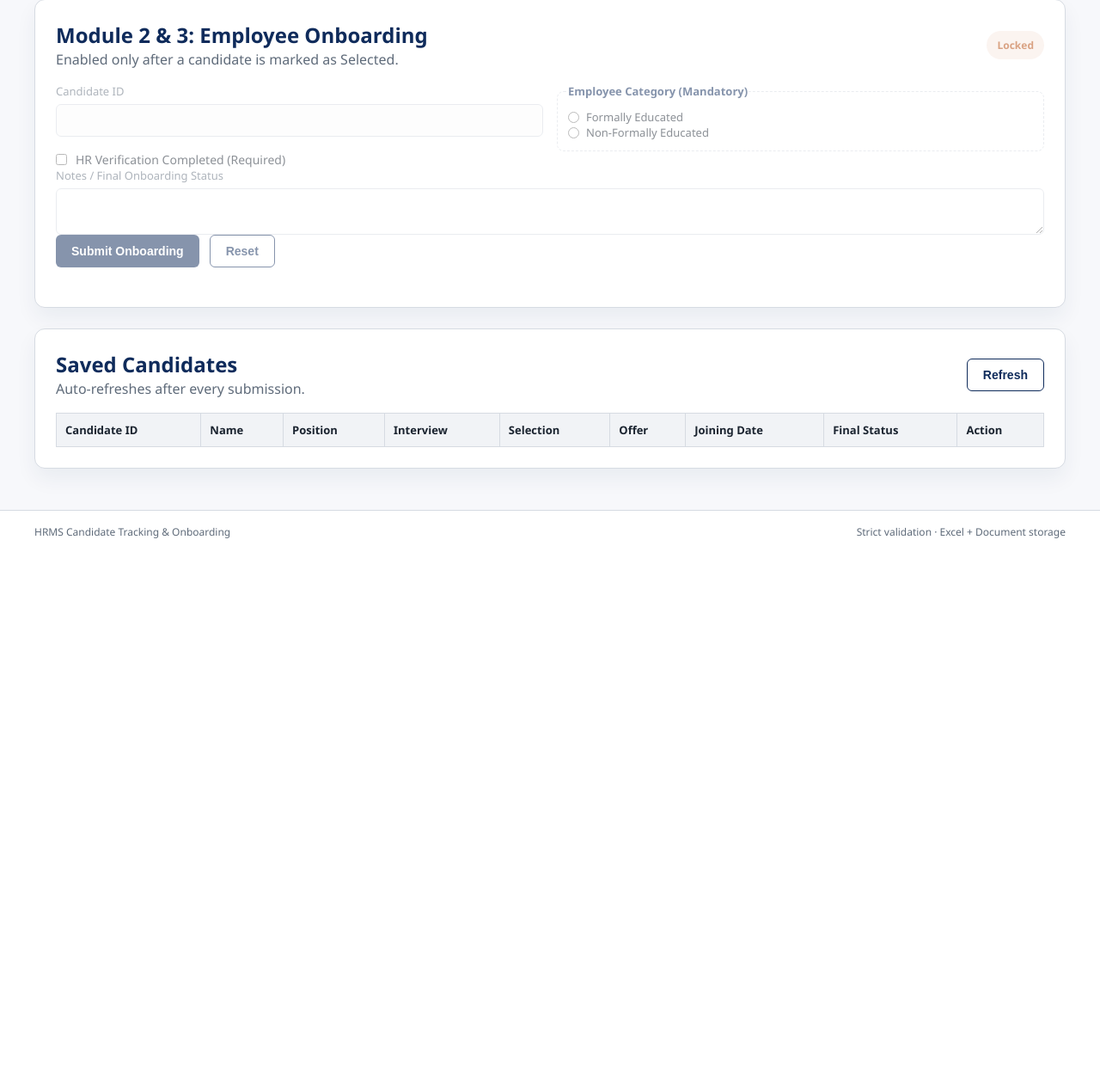
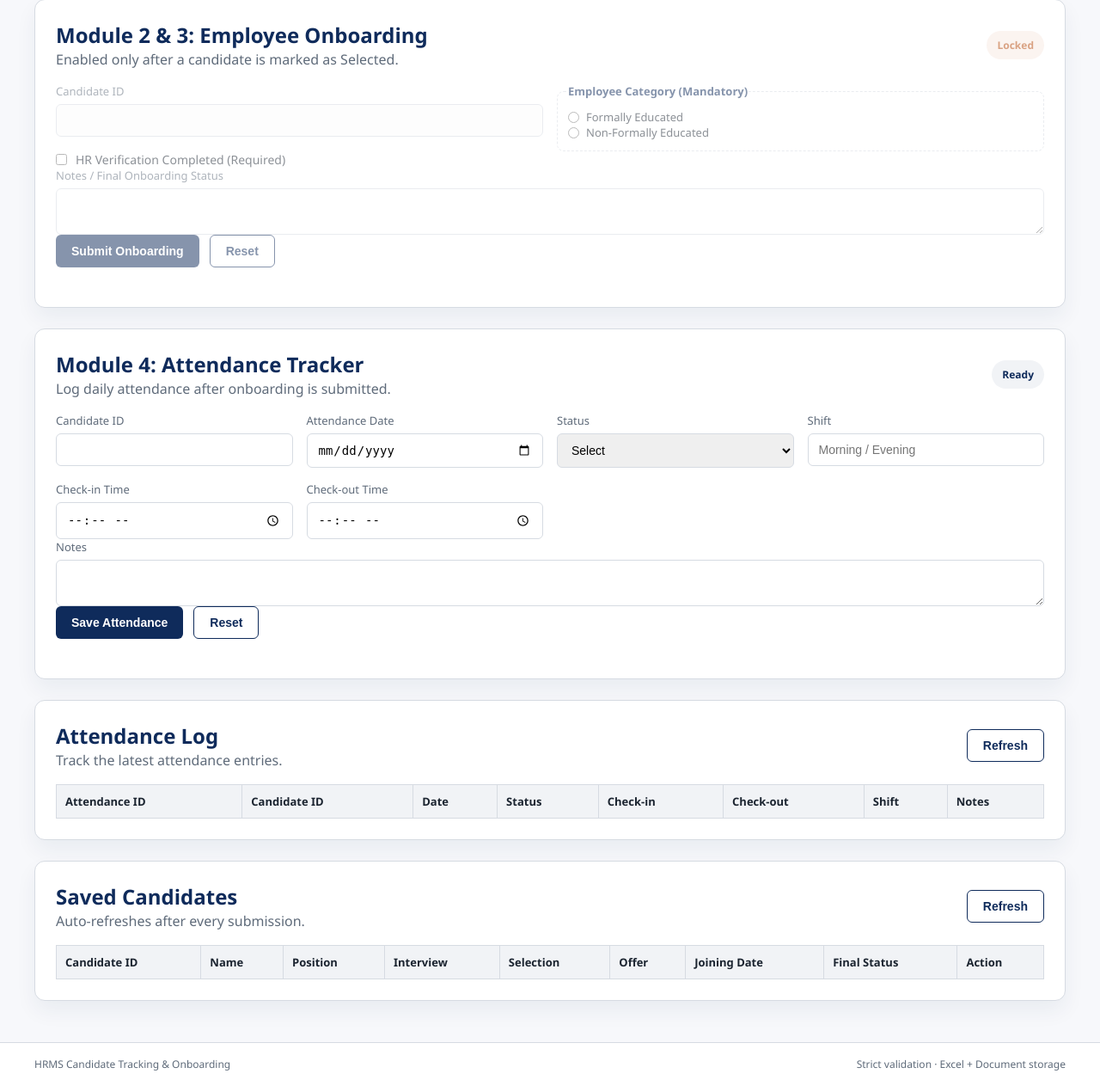
Before and after one commit to doggzipvtlmt-alt/propayroll, a Django app: page / in a window 1280 px wide. Shown: the part 685-1948 px from the top of the page at 86% size. Before the commit the page ends 1311 px from the top, so only its background shows below. Run offline with Django 4.2, Linux system fonts and the light colour scheme; lists and menus that the app fills with data are empty.

Commit message:
Add attendance tracking to HRMS

```diff
--- a/core/static/js/app.js
+++ b/core/static/js/app.js
@@ -9,8 +9,14 @@ const onboardingStatus = document.getElementById("onboarding-status");
 const onboardingCard = document.getElementById("onboarding-card");
 const candidateIdInput = document.getElementById("candidate-id");
 const candidateIdDisplay = document.getElementById("candidate-id-display");
+const attendanceForm = document.getElementById("attendance-form");
+const attendanceResult = document.getElementById("attendance-result");
+const attendanceStatus = document.getElementById("attendance-status");
+const attendanceCandidateId = document.getElementById("attendance-candidate-id");
+const attendanceTable = document.getElementById("attendance-table");
 const candidatesTable = document.getElementById("candidates-table");
 const refreshTableBtn = document.getElementById("refresh-table");
+const refreshAttendanceBtn = document.getElementById("refresh-attendance");
 
 const interviewScheduledInputs = document.querySelectorAll("input[name='interview_scheduled']");
 const interviewDateInput = document.querySelector("input[name='interview_date']");
@@ -25,6 +31,12 @@ const showResult = (element, message, isError = false) => {
   element.textContent = message;
   element.classList.remove("success", "error");
   element.classList.add(isError ? "error" : "success");
+};
+
+const setCandidateContext = (candidateId) => {
+  candidateIdInput.value = candidateId;
+  candidateIdDisplay.value = candidateId;
+  attendanceCandidateId.value = candidateId;
 };
 
 const setLocked = (locked) => {
@@ -155,10 +167,50 @@ const renderCandidates = (rows) => {
   });
 };
 
+const renderAttendance = (rows) => {
+  attendanceTable.innerHTML = "";
+  if (!rows.length) {
+    const emptyRow = document.createElement("tr");
+    emptyRow.innerHTML = "<td colspan='8'>No attendance records yet.</td>";
+    attendanceTable.appendChild(emptyRow);
+    return;
+  }
+  rows.forEach((row) => {
+    const tr = document.createElement("tr");
+    tr.innerHTML = `
+      <td>${row.attendance_id || ""}</td>
+      <td>${row.candidate_id || ""}</td>
+      <td>${row.attendance_date || ""}</td>
+      <td>${row.status || ""}</td>
+      <td>${row.check_in_time || ""}</td>
+      <td>${row.check_out_time || ""}</td>
+      <td>${row.shift || ""}</td>
+      <td>${row.notes || ""}</td>
+    `;
+    attendanceTable.appendChild(tr);
+  });
+};
+
 const loadCandidates = async () => {
   const response = await fetch(`${apiBase}/candidates`);
   const data = await response.json();
   renderCandidates(data.candidates || []);
+};
+
+const loadAttendance = async () => {
+  const response = await fetch(`${apiBase}/attendance`);
+  const data = await response.json();
+  renderAttendance(data.attendance || []);
+};
+
+const validateAttendanceForm = () => {
+  const requiredFields = attendanceForm.querySelectorAll("[required]");
+  for (const field of requiredFields) {
+    if (!field.value || !field.value.trim()) {
+      return `Please fill ${field.name.replace(/_/g, " ")}.`;
+    }
+  }
+  return "";
 };
 
 interviewScheduledInputs.forEach((input) => {
@@ -199,8 +251,7 @@ candidateForm.addEventListener("submit", async (event) => {
     }
     showResult(candidateResult, `Candidate saved. ID: ${data.candidate_id}`);
     candidateStatus.textContent = "Saved";
-    candidateIdInput.value = data.candidate_id;
-    candidateIdDisplay.value = data.candidate_id;
+    setCandidateContext(data.candidate_id);
     setLocked(payload.selection_status !== "Selected");
     await loadCandidates();
     candidateForm.reset();
@@ -238,21 +289,58 @@ onboardingForm.addEventListener("submit", async (event) => {
   updateCategorySections();
 });
 
+attendanceForm.addEventListener("reset", () => {
+  attendanceResult.textContent = "";
+});
+
+attendanceForm.addEventListener("submit", async (event) => {
+  event.preventDefault();
+  const validationMessage = validateAttendanceForm();
+  if (validationMessage) {
+    showResult(attendanceResult, validationMessage, true);
+    return;
+  }
+  attendanceStatus.textContent = "Saving...";
+  const formData = new FormData(attendanceForm);
+  const payload = Object.fromEntries(formData.entries());
+  try {
+    const response = await fetch(`${apiBase}/attendance`, {
+      method: "POST",
+      headers: { "Content-Type": "application/json" },
+      body: JSON.stringify(payload),
+    });
+    const data = await response.json();
+    if (!response.ok) {
+      showResult(attendanceResult, data.error || "Attendance submission failed.", true);
+      attendanceStatus.textContent = "Submission failed";
+      return;
+    }
+    showResult(attendanceResult, `Attendance saved. ID: ${data.attendance_id}`);
+    attendanceStatus.textContent = "Saved";
+    attendanceForm.reset();
+    await loadAttendance();
+  } catch (error) {
+    showResult(attendanceResult, "Server unavailable. Please retry.", true);
+    attendanceStatus.textContent = "Submission failed";
+  }
+});
+
 candidatesTable.addEventListener("click", (event) => {
   const target = event.target;
   if (target.matches(".action-btn")) {
     const candidateId = target.getAttribute("data-candidate");
-    candidateIdInput.value = candidateId;
-    candidateIdDisplay.value = candidateId;
+    setCandidateContext(candidateId);
     setLocked(false);
     onboardingCard.scrollIntoView({ behavior: "smooth" });
   }
 });
 
 refreshTableBtn.addEventListener("click", loadCandidates);
+refreshAttendanceBtn.addEventListener("click", loadAttendance);
 
 updateInterviewDateState();
 updateJoiningDateState();
 updateCategorySections();
 setLocked(true);
 loadCandidates();
+loadAttendance();
--- a/core/templates/index.html
+++ b/core/templates/index.html
@@ -222,6 +222,87 @@
         </form>
       </section>
 
+      <section class="card" aria-labelledby="attendance-title" id="attendance-card">
+        <div class="card-header">
+          <div>
+            <h2 id="attendance-title">Module 4: Attendance Tracker</h2>
+            <p class="muted">Log daily attendance after onboarding is submitted.</p>
+          </div>
+          <div class="status-indicator" id="attendance-status">Ready</div>
+        </div>
+        <form id="attendance-form" novalidate>
+          <div class="grid two">
+            <label>
+              Candidate ID
+              <input type="text" name="candidate_id" id="attendance-candidate-id" required />
+            </label>
+            <label>
+              Attendance Date
+              <input type="date" name="attendance_date" required />
+            </label>
+            <label>
+              Status
+              <select name="status" required>
+                <option value="">Select</option>
+                <option>Present</option>
+                <option>Absent</option>
+                <option>Leave</option>
+                <option>Half Day</option>
+                <option>Remote</option>
+              </select>
+            </label>
+            <label>
+              Shift
+              <input type="text" name="shift" placeholder="Morning / Evening" />
+            </label>
+            <label>
+              Check-in Time
+              <input type="time" name="check_in_time" />
+            </label>
+            <label>
+              Check-out Time
+              <input type="time" name="check_out_time" />
+            </label>
+          </div>
+          <label>
+            Notes
+            <textarea name="notes" rows="2"></textarea>
+          </label>
+          <div class="cta-row">
+            <button class="primary" type="submit">Save Attendance</button>
+            <button class="secondary" type="reset">Reset</button>
+          </div>
+          <div class="form-result" id="attendance-result"></div>
+        </form>
+      </section>
+
+      <section class="card" aria-labelledby="attendance-table-title">
+        <div class="card-header">
+          <div>
+            <h2 id="attendance-table-title">Attendance Log</h2>
+            <p class="muted">Track the latest attendance entries.</p>
+          </div>
+          <button class="secondary" id="refresh-attendance" type="button">Refresh</button>
+        </div>
+        <div class="table-wrap">
+          <table>
+            <thead>
+              <tr>
+                <th>Attendance ID</th>
+                <th>Candidate ID</th>
+                <th>Date</th>
+                <th>Status</th>
+                <th>Check-in</th>
+                <th>Check-out</th>
+                <th>Shift</th>
+                <th>Notes</th>
+              </tr>
+            </thead>
+            <tbody id="attendance-table"></tbody>
+          </table>
+        </div>
+      </section>
+
       <section class="card" aria-labelledby="table-title">
         <div class="card-header">
           <div>
--- a/core/views.py
+++ b/core/views.py
@@ -1,6 +1,7 @@
 import json
 from datetime import datetime
 from pathlib import Path
+from uuid import uuid4
 
 from django.http import JsonResponse
 from django.shortcuts import render
@@ -15,9 +16,11 @@ from rest_framework import status
 from core.db import get_collection
 from core.excel import workbook_from_rows, excel_response, load_rows_from_upload
 from core.hrms import (
+    ATTENDANCE_FILE,
     CANDIDATES_FILE,
     ONBOARDING_FILE,
     append_row,
+    build_attendance_row,
     build_onboarding_row,
     candidate_exists,
     create_candidate_id,
@@ -326,3 +329,51 @@ class OnboardingCreateView(APIView):
         )
         append_row(ONBOARDING_FILE, row)
         return Response({'status': 'ok'}, status=status.HTTP_201_CREATED)
+
+
+class AttendanceListCreateView(APIView):
+    permission_classes = [AllowAny]
+
+    def get(self, request):
+        candidate_id = request.query_params.get("candidate_id")
+        rows = load_rows(ATTENDANCE_FILE)
+        if candidate_id:
+            rows = [row for row in rows if row.get("candidate_id") == candidate_id]
+        return Response({"attendance": rows})
+
+    def post(self, request):
+        required_fields = [
+            "candidate_id",
+            "attendance_date",
+            "status",
+        ]
+        data = request.data
+        missing = [field for field in required_fields if not str(data.get(field, "")).strip()]
+        if missing:
+            return Response(
+                {"error": f"Missing required fields: {', '.join(missing)}"},
+                status=status.HTTP_400_BAD_REQUEST,
+            )
+
+        candidate_id = str(data.get("candidate_id")).strip()
+        if not candidate_exists(candidate_id):
+            return Response({"error": "Candidate not found."}, status=status.HTTP_400_BAD_REQUEST)
+
+        allowed_status = {"Present", "Absent", "Leave", "Half Day", "Remote"}
+        status_value = str(data.get("status")).strip()
+        if status_value not in allowed_status:
+            return Response({"error": "Invalid attendance status."}, status=status.HTTP_400_BAD_REQUEST)
+
+        attendance_id = f"ATT-{uuid4().hex[:8].upper()}"
+        row = build_attendance_row(
+            attendance_id=attendance_id,
+            candidate_id=candidate_id,
+            attendance_date=str(data.get("attendance_date")).strip(),
+            status=status_value,
+            check_in_time=str(data.get("check_in_time", "")).strip(),
+            check_out_time=str(data.get("check_out_time", "")).strip(),
+            shift=str(data.get("shift", "")).strip(),
+            notes=str(data.get("notes", "")).strip(),
+        )
+        append_row(ATTENDANCE_FILE, row)
+        return Response({"attendance_id": attendance_id}, status=status.HTTP_201_CREATED)
--- a/office_os/urls.py
+++ b/office_os/urls.py
@@ -9,6 +9,7 @@ from core.views import (
     ImportModuleView,
     CandidateListCreateView,
     OnboardingCreateView,
+    AttendanceListCreateView,
 )
 
 urlpatterns = [
@@ -23,6 +24,7 @@ urlpatterns = [
     path('api/import/<str:module>', ImportModuleView.as_view(), name='import'),
     path('api/hrms/candidates', CandidateListCreateView.as_view(), name='hrms-candidates'),
     path('api/hrms/onboarding', OnboardingCreateView.as_view(), name='hrms-onboarding'),
+    path('api/hrms/attendance', AttendanceListCreateView.as_view(), name='hrms-attendance'),
     path('api/schema', SpectacularAPIView.as_view(), name='schema'),
     path('docs', SpectacularSwaggerView.as_view(url_name='schema'), name='swagger-ui'),
     path('redoc', SpectacularRedocView.as_view(url_name='schema'), name='redoc'),
```
Also changed, not shown: core/hrms.py (+37 -0 lines).
